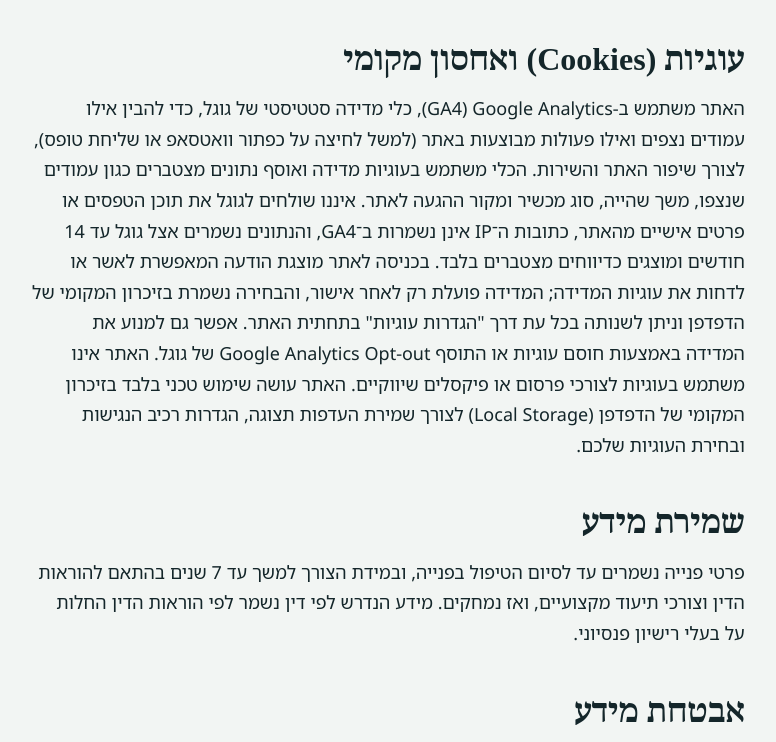
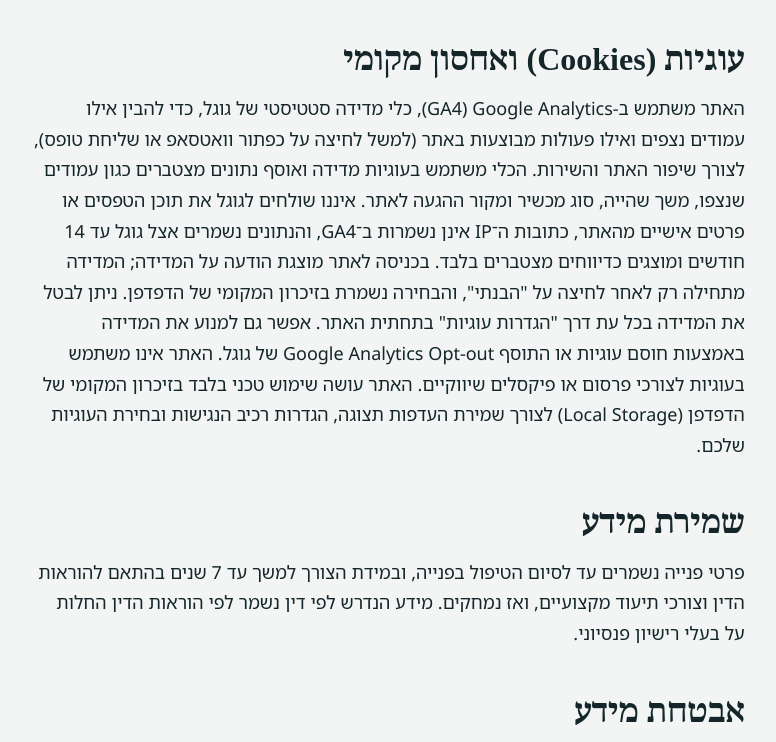
Before and after one commit to benny161299/Landing-page, a plain HTML site: page site/privacy-policy/index.html in a window 1280 px wide. Shown: the part 1580-2322 px from the top of the page, without its empty margins (404-1180 px from the left). Drawn offline with Linux system fonts and the light colour scheme.

Commit message:
Update index.html

```diff
--- a/site/privacy-policy/index.html
+++ b/site/privacy-policy/index.html
@@ -66,7 +66,7 @@
 </ul>
 
 <h2>עוגיות (<span class="ltr">Cookies</span>) ואחסון מקומי</h2>
-<p>האתר משתמש ב-<span class="ltr">Google Analytics</span> (<span class="ltr">GA4</span>), כלי מדידה סטטיסטי של גוגל, כדי להבין אילו עמודים נצפים ואילו פעולות מבוצעות באתר (למשל לחיצה על כפתור וואטסאפ או שליחת טופס), לצורך שיפור האתר והשירות. הכלי משתמש בעוגיות מדידה ואוסף נתונים מצטברים כגון עמודים שנצפו, משך שהייה, סוג מכשיר ומקור ההגעה לאתר. איננו שולחים לגוגל את תוכן הטפסים או פרטים אישיים מהאתר, כתובות ה־<span class="ltr">IP</span> אינן נשמרות ב־<span class="ltr">GA4</span>, והנתונים נשמרים אצל גוגל עד 14 חודשים ומוצגים כדיווחים מצטברים בלבד. בכניסה לאתר מוצגת הודעה המאפשרת לאשר או לדחות את עוגיות המדידה; המדידה פועלת רק לאחר אישור, והבחירה נשמרת בזיכרון המקומי של הדפדפן וניתן לשנותה בכל עת דרך "הגדרות עוגיות" בתחתית האתר. אפשר גם למנוע את המדידה באמצעות חוסם עוגיות או התוסף <span class="ltr">Google Analytics Opt-out</span> של גוגל. האתר אינו משתמש בעוגיות לצורכי פרסום או פיקסלים שיווקיים. האתר עושה שימוש טכני בלבד בזיכרון המקומי של הדפדפן (<span class="ltr">Local Storage</span>) לצורך שמירת העדפות תצוגה, הגדרות רכיב הנגישות ובחירת העוגיות שלכם.</p>
+<p>האתר משתמש ב-<span class="ltr">Google Analytics</span> (<span class="ltr">GA4</span>), כלי מדידה סטטיסטי של גוגל, כדי להבין אילו עמודים נצפים ואילו פעולות מבוצעות באתר (למשל לחיצה על כפתור וואטסאפ או שליחת טופס), לצורך שיפור האתר והשירות. הכלי משתמש בעוגיות מדידה ואוסף נתונים מצטברים כגון עמודים שנצפו, משך שהייה, סוג מכשיר ומקור ההגעה לאתר. איננו שולחים לגוגל את תוכן הטפסים או פרטים אישיים מהאתר, כתובות ה־<span class="ltr">IP</span> אינן נשמרות ב־<span class="ltr">GA4</span>, והנתונים נשמרים אצל גוגל עד 14 חודשים ומוצגים כדיווחים מצטברים בלבד. בכניסה לאתר מוצגת הודעה על המדידה; המדידה מתחילה רק לאחר לחיצה על "הבנתי", והבחירה נשמרת בזיכרון המקומי של הדפדפן. ניתן לבטל את המדידה בכל עת דרך "הגדרות עוגיות" בתחתית האתר. אפשר גם למנוע את המדידה באמצעות חוסם עוגיות או התוסף <span class="ltr">Google Analytics Opt-out</span> של גוגל. האתר אינו משתמש בעוגיות לצורכי פרסום או פיקסלים שיווקיים. האתר עושה שימוש טכני בלבד בזיכרון המקומי של הדפדפן (<span class="ltr">Local Storage</span>) לצורך שמירת העדפות תצוגה, הגדרות רכיב הנגישות ובחירת העוגיות שלכם.</p>
 
 <h2>שמירת מידע</h2>
 <p>פרטי פנייה נשמרים עד לסיום הטיפול בפנייה, ובמידת הצורך למשך עד 7 שנים בהתאם להוראות הדין וצורכי תיעוד מקצועיים, ואז נמחקים. מידע הנדרש לפי דין נשמר לפי הוראות הדין החלות על בעלי רישיון פנסיוני.</p>
```
